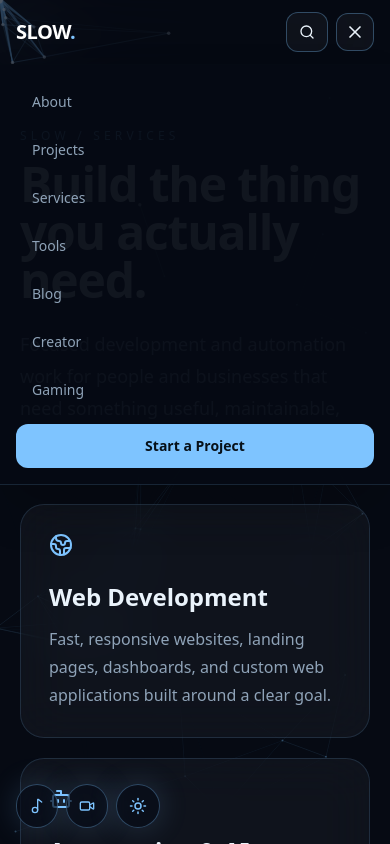
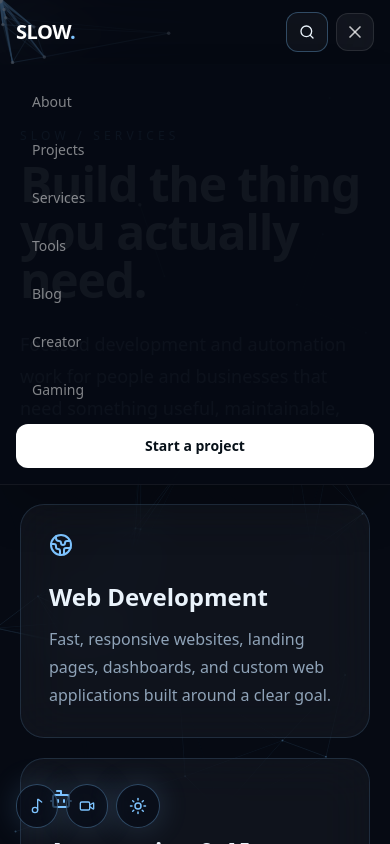
Before and after one commit to SLOW429/personal-site, a Next.js app: page /services in a window 390 px wide. Both pictures are taken after a click on the button 355 px from the left and 32 px from the top of the page. Shown: the top 844 px of the page. Built offline with nearby package versions, Linux system fonts and the light colour scheme.

Commit message:
refactor: redesign mobile navigation

```diff
--- a/components/layout/mobile-nav.tsx
+++ b/components/layout/mobile-nav.tsx
@@ -3,28 +3,21 @@
 import Link from "next/link";
 import { Menu, X } from "lucide-react";
 import { useState } from "react";
-import { navigation, navigationLabels } from "@/lib/site-config";
+import { navigation } from "@/lib/site-config";
 
 export default function MobileNav() {
   const [open, setOpen] = useState(false);
 
   return (
     <div className="md:hidden">
-      <button type="button" aria-label={open ? navigationLabels.Close : navigationLabels.Open} aria-expanded={open} onClick={() => setOpen((value) => !value)} className="relative z-[60] rounded-xl border border-[var(--card-border-strong)] bg-[var(--card-bg-soft)] p-2 text-[var(--foreground)]">
+      <button type="button" aria-label={open ? "Close navigation" : "Open navigation"} aria-expanded={open} onClick={() => setOpen((value) => !value)} className="relative z-[60] rounded-xl border border-white/10 bg-white/[0.05] p-2 text-white/75 transition hover:border-white/20 hover:text-white">
         {open ? <X size={20} /> : <Menu size={20} />}
       </button>
-
       {open && (
-        <div className="absolute inset-x-0 top-16 max-h-[calc(100vh-4rem)] overflow-y-auto border-b border-[var(--card-border)] bg-[var(--background)]/95 px-4 py-4 shadow-2xl backdrop-blur-xl">
-          <nav aria-label="Mobile" className="mx-auto grid max-w-6xl gap-1">
-            {navigation.map(([key, href]) => (
-              <Link key={href} href={href} onClick={() => setOpen(false)} className="rounded-xl px-4 py-3 text-sm font-medium text-[var(--muted)] transition hover:bg-[var(--card-bg-soft)] hover:text-[var(--foreground)]">
-                {navigationLabels[key]}
-              </Link>
-            ))}
-            <Link href="/contact" onClick={() => setOpen(false)} className="mt-2 rounded-xl bg-[var(--gold)] px-4 py-3 text-center text-sm font-semibold text-[#071018]">
-              {navigationLabels.Start}
-            </Link>
+        <div className="absolute inset-x-0 top-16 max-h-[calc(100vh-4rem)] overflow-y-auto border-b border-white/[0.06] bg-[#060a13]/95 px-4 py-4 shadow-2xl backdrop-blur-2xl">
+          <nav aria-label="Mobile" className="mx-auto grid max-w-7xl gap-1">
+            {navigation.map(([label, href]) => <Link key={href} href={href} onClick={() => setOpen(false)} className="rounded-xl px-4 py-3 text-sm font-medium text-white/50 transition hover:bg-white/[0.04] hover:text-white">{label}</Link>)}
+            <Link href="/contact" onClick={() => setOpen(false)} className="mt-2 rounded-xl bg-white px-4 py-3 text-center text-sm font-bold text-[#071018]">Start a project</Link>
           </nav>
         </div>
       )}
```
